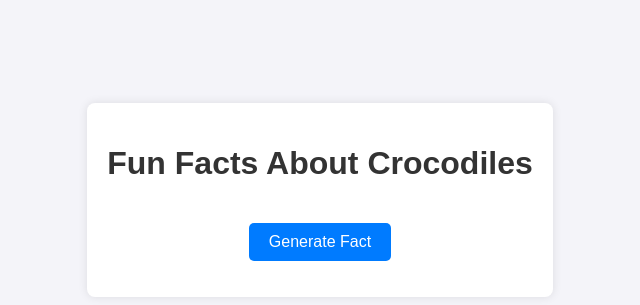
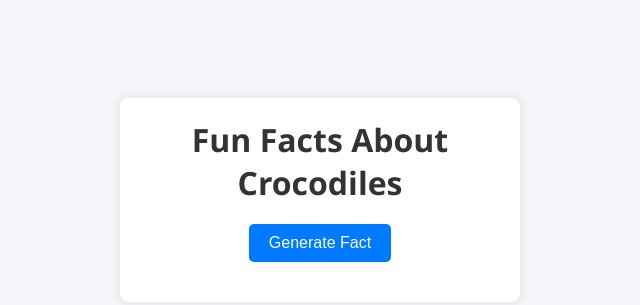
Before and after one commit to vaibxcodes/crocsfact, a plain HTML site: page index.html in a window 1280 px wide. Shown: the part 200-505 px from the top of the page, without its empty margins (320-960 px from the left). Drawn offline with Linux system fonts and the light colour scheme.

Commit message:
Update index.html

```diff
--- a/index.html
+++ b/index.html
@@ -5,23 +5,39 @@
     <meta name="viewport" content="width=device-width, initial-scale=1.0">
     <title>Fun Facts</title>
     <style>
+        :root {
+            --primary-color: #007bff;
+            --primary-hover-color: #0056b3;
+            --background-color: #f4f4f9;
+            --text-color: #333;
+            --container-bg-color: #fff;
+            --box-shadow: 0 0 10px rgba(0, 0, 0, 0.1);
+        }
+
+        * {
+            box-sizing: border-box;
+            margin: 0;
+            padding: 0;
+        }
+
         body {
-            font-family: Arial, sans-serif;
-            background-color: #f4f4f9;
-            color: #333;
+            font-family: 'Segoe UI', Tahoma, Geneva, Verdana, sans-serif;
+            background-color: var(--background-color);
+            color: var(--text-color);
             display: flex;
             justify-content: center;
             align-items: center;
             height: 100vh;
-            margin: 0;
         }
 
         .container {
             text-align: center;
-            background-color: #fff;
+            background-color: var(--container-bg-color);
             padding: 20px;
             border-radius: 8px;
-            box-shadow: 0 0 10px rgba(0, 0, 0, 0.1);
+            box-shadow: var(--box-shadow);
+            max-width: 400px;
+            width: 100%;
         }
 
         button {
@@ -31,12 +47,19 @@
             cursor: pointer;
             border: none;
             border-radius: 5px;
-            background-color: #007bff;
+            background-color: var(--primary-color);
             color: white;
+            transition: background-color 0.3s ease;
         }
 
         button:hover {
-            background-color: #0056b3;
+            background-color: var(--primary-hover-color);
+        }
+
+        p {
+            margin-top: 20px;
+            font-size: 18px;
+            line-height: 1.5;
         }
     </style>
 </head>
```
